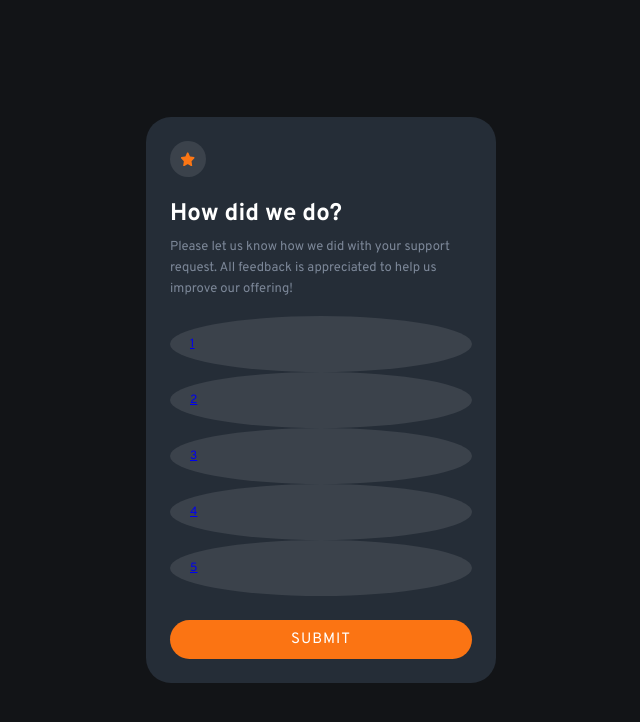
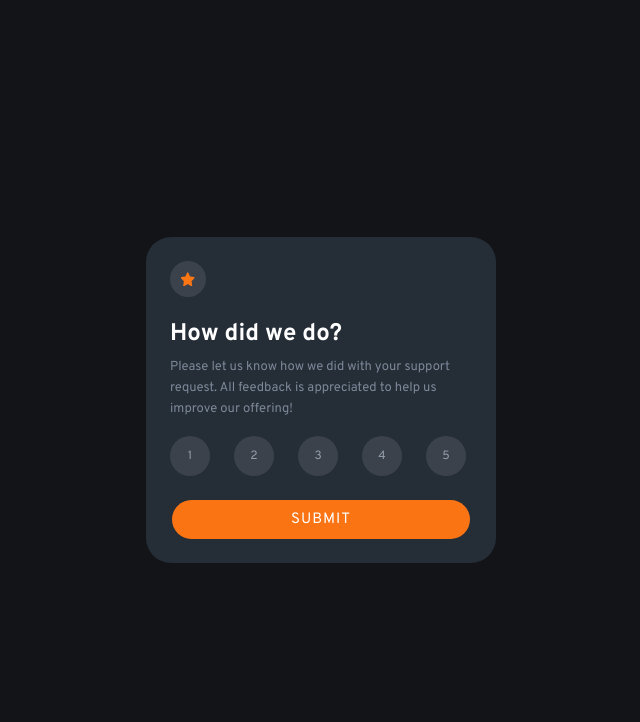
Before and after one commit to subu-v/Interactive-Rating-Component, a plain HTML site: page index.html in a window 1280 px wide. Shown: the whole page, without its empty margins (319-959 px from the left). Drawn offline with Linux system fonts and the light colour scheme.

Commit message:
Update index.html
Deleted the anchor element which is the child of the p element and changed it with span element to make it simple and clean

```diff
--- a/index.html
+++ b/index.html
@@ -33,25 +33,25 @@
           </p>
         </div>
 
-        <div class="rating-component__states margin-bottom--s">
+        <div class="rating-component__ranges margin-bottom--s">
           <p class="rating-component__number">
-            <a href="#" class="rating-component__number--link">1</a>
+            <span class="rating-component__number--span">1</span>
           </p>
           <p class="rating-component__number">
-            <a href="#" class="rating-component__number--link">2</a>
+            <span class="rating-component__number--span">2</span>
           </p>
           <p class="rating-component__number">
-            <a href="#" class="rating-component__number--link">3</a>
+            <span class="rating-component__number--span">3</span>
           </p>
           <p class="rating-component__number">
-            <a href="#" class="rating-component__number--link">4</a>
+            <span class="rating-component__number--span">4</span>
           </p>
           <p class="rating-component__number">
-            <a href="#" class="rating-component__number--link">5</a>
+            <span class="rating-component__number--span">5</span>
           </p>
         </div>
 
-        <div>
+        <div class="rating-component__button-box">
           <a href="#" class="rating-component__button">submit</a>
         </div>
       </div>
@@ -66,7 +66,9 @@
         </div>
 
         <div class="thank-you__ratings margin-bottom--s">
-          <p class="thank-you__ratings--text">You selected 4 out of 5</p>
+          <p class="thank-you__ratings--text">
+            You selected <span class="submitted-rating">0</span> out of 5
+          </p>
         </div>
 
         <div class="thank-you__text-box">
@@ -79,11 +81,10 @@
       </div>
     </section>
 
-
     <!-- <div class="attribution">
     Challenge by <a href="https://www.frontendmentor.io?ref=challenge" target="_blank">Frontend Mentor</a>.
     Coded by <a href="#">Your Name Here</a>.
   </div> -->
-  <script src="script.js"></script>
+    <script src="script.js"></script>
   </body>
 </html>
```
